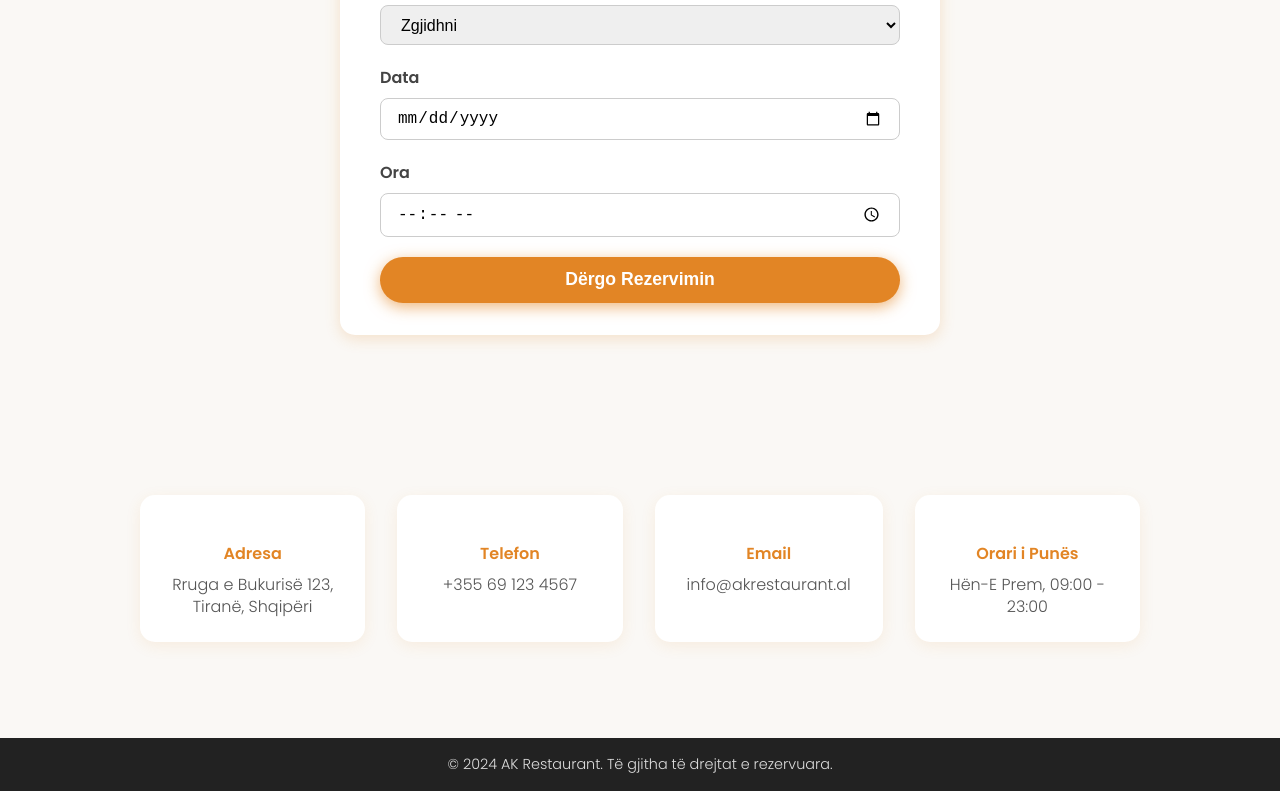
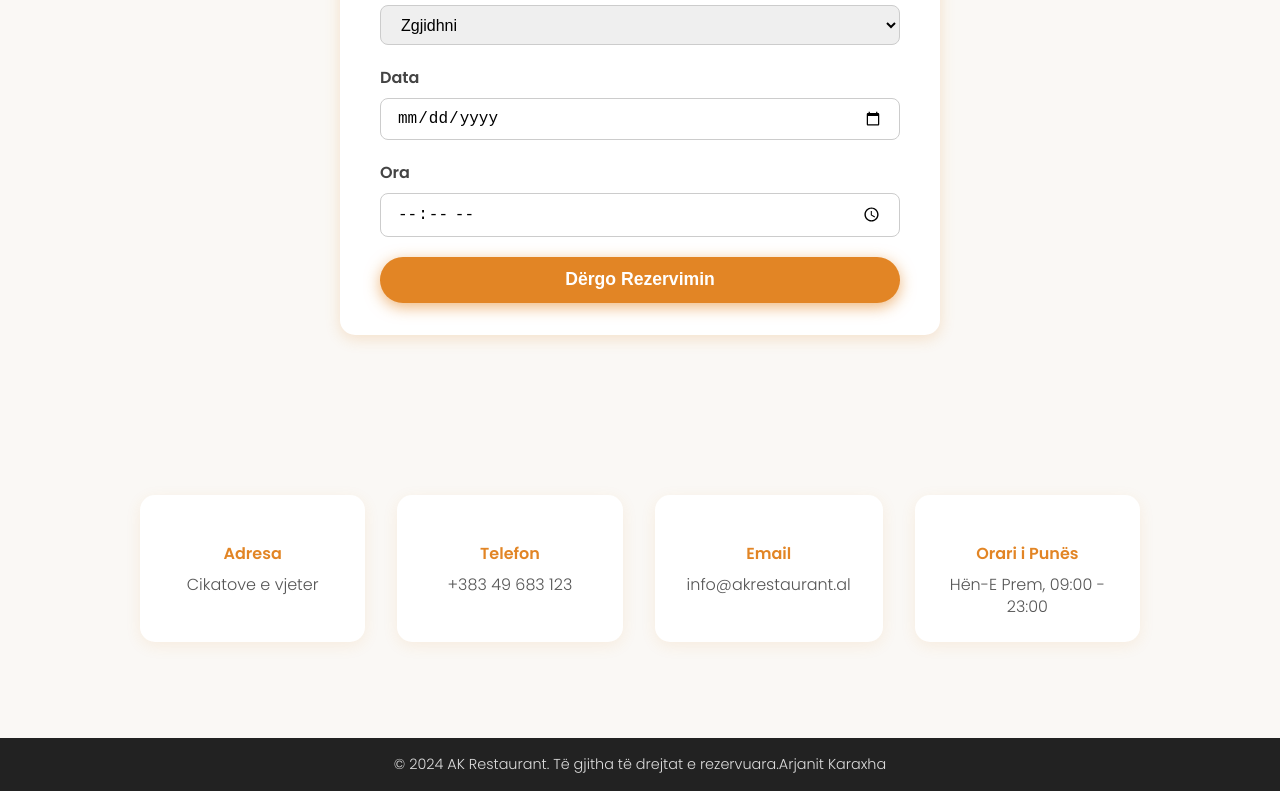
Before and after one commit to arjaniti123455/AKrestaurant, a plain HTML site: page index.html in a window 1280 px wide. Shown: the part 3022-3813 px from the top of the page. Drawn offline with nearby package versions, Linux system fonts and the light colour scheme.

Commit message:
Update index.html

```diff
--- a/index.html
+++ b/index.html
@@ -438,11 +438,11 @@
     <div class="contact-info container">
       <div class="contact-item">
         <h4>Adresa</h4>
-        <p>Rruga e Bukurisë 123, Tiranë, Shqipëri</p>
+        <p>Cikatove e vjeter</p>
       </div>
       <div class="contact-item">
         <h4>Telefon</h4>
-        <p>+355 69 123 4567</p>
+        <p>+383 49 683 123</p>
       </div>
       <div class="contact-item">
         <h4>Email</h4>
@@ -456,7 +456,7 @@
   </section>
 
   <footer>
-    &copy; 2024 AK Restaurant. Të gjitha të drejtat e rezervuara.
+    &copy; 2024 AK Restaurant. Të gjitha të drejtat e rezervuara.Arjanit Karaxha
   </footer>
 
   <script>
```
